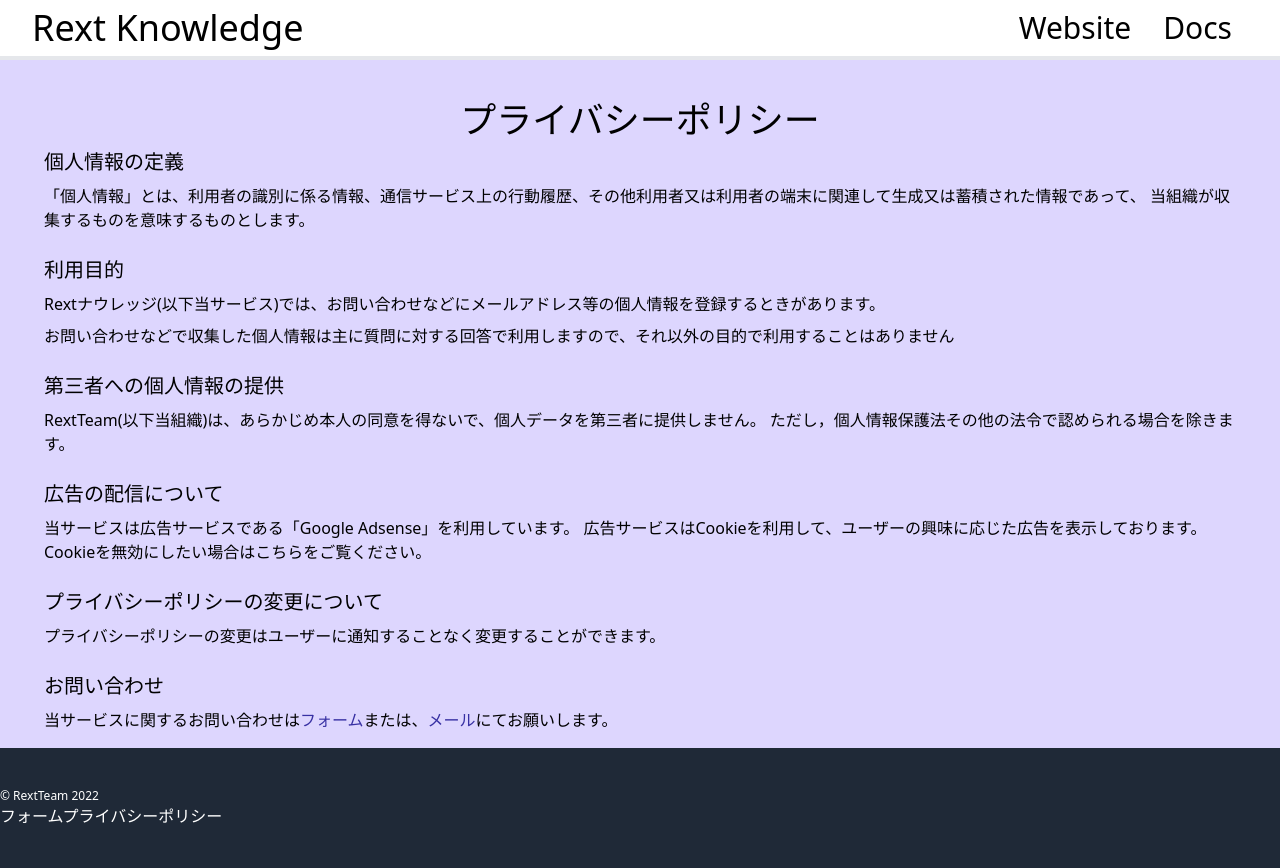
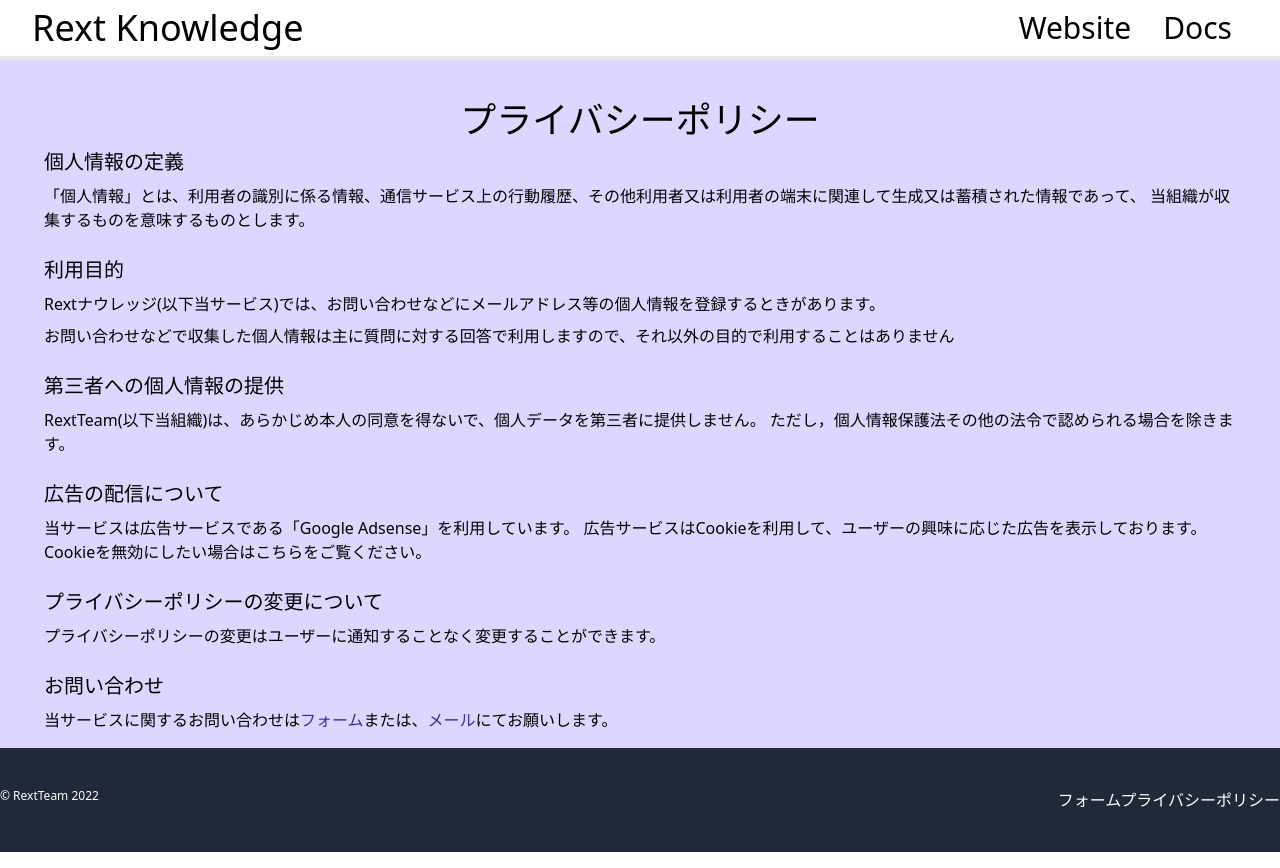
Before and after one commit to RextTeam/knowledge, a Next.js app: page /privacy-policy in a window 1280 px wide. Built offline with nearby package versions, Linux system fonts and the light colour scheme.

Commit message:
Update layout.tsx

```diff
--- a/components/layout.tsx
+++ b/components/layout.tsx
@@ -19,11 +19,11 @@ export default function Layout({ children }: Props) {
                     {children}
                 </main>
                 <footer className="bg-gray-800 text-white">
-                    <div className="py-10 justify-between">
+                    <div className="py-10 flex justify-between">
                         <p className="text-xs">&copy; RextTeam 2022</p>
                         <div>
-                            <Link href="/form" className="px-1">フォーム</Link>
-                            <Link href="/privacy-policy" className="px-1">プライバシーポリシー</Link>
+                            <Link href="/form" className="px-2">フォーム</Link>
+                            <Link href="/privacy-policy" className="px-2">プライバシーポリシー</Link>
                         </div>
                     </div>
                 </footer>
```
